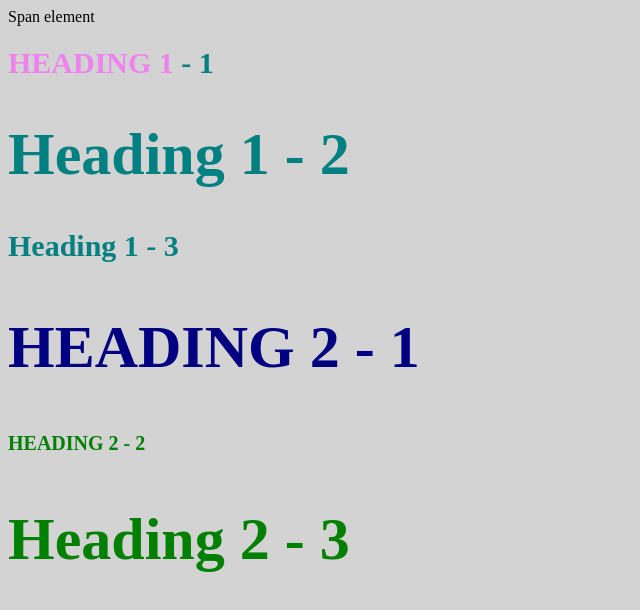
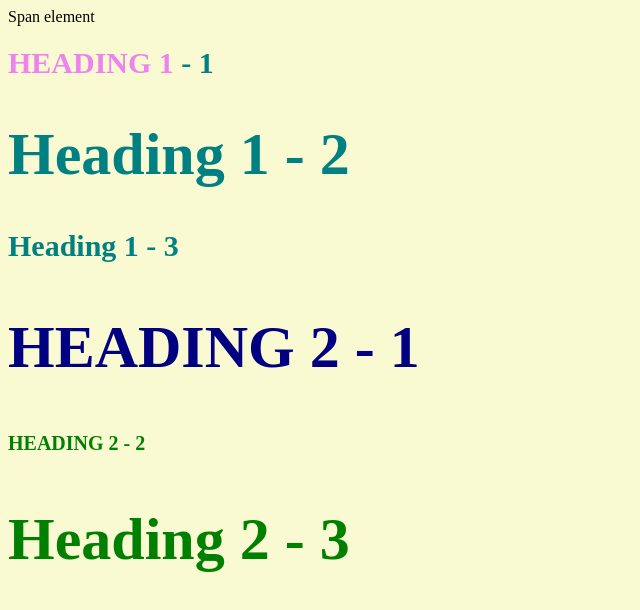
Before and after one commit to wmcauley91/cartoon-hero, a plain HTML site: page style-test.html in a window 1280 px wide. Shown: the whole page, without its empty margins (0-640 px from the left). Drawn offline with Linux system fonts and the light colour scheme.

Commit message:
Updated Background Colour

```diff
--- a/CSS/test.css
+++ b/CSS/test.css
@@ -1,5 +1,5 @@
 body{
-	background-color: lightgrey;
+	background-color: lightgoldenrodyellow;
 }
 h1{
 	font-size: 30px;
```
Also changed, not shown: 1 other file.
